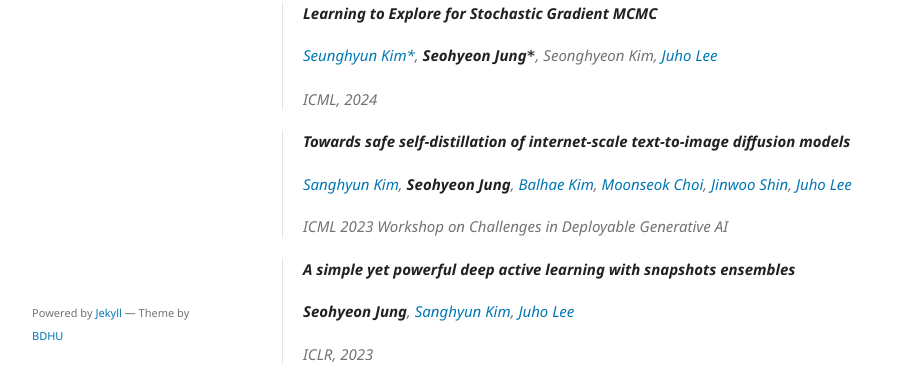
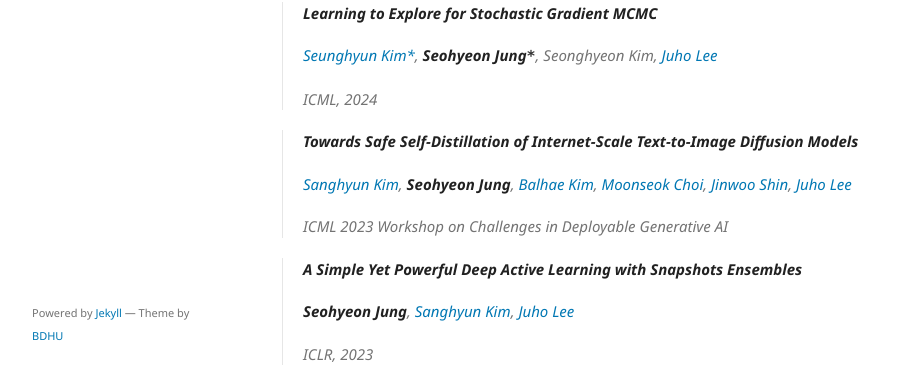
Before and after one commit to ciao-seohyeon/ciao-seohyeon.github.io, a Jekyll site: the page built from index.md, in a window 1280 px wide and 900 px high, scrolled down 523 px. Shown: the part 485-853 px from the top of the window, without its empty margins (178-1095 px from the left). Built offline with Jekyll 4.4.1, drawn with Linux system fonts in a browser that asks for light colours.

Commit message:
revise text

```diff
--- a/index.md
+++ b/index.md
@@ -55,14 +55,14 @@ My primary research interest includes:
 > ICML, 2024
 
 
-> [**Towards safe self-distillation of internet-scale text-to-image diffusion models**](https://arxiv.org/pdf/2307.05977)
+> [**Towards Safe Self-Distillation of Internet-Scale Text-to-Image Diffusion Models**](https://arxiv.org/pdf/2307.05977)
 >
 > [Sanghyun Kim](https://scholar.google.com/citations?user=BBQXZhkAAAAJ&hl=ko&oi=ao), [**Seohyeon Jung**](https://scholar.google.com/citations?user=9vDtR1IAAAAJ&hl=ko), [Balhae Kim](https://scholar.google.com/citations?user=YY_D3XkAAAAJ&hl=ko&oi=ao), [Moonseok Choi](https://scholar.google.com/citations?user=i-pOb1IAAAAJ&hl=ko), [Jinwoo Shin](https://scholar.google.com/citations?user=m3eDp7kAAAAJ&hl=ko&oi=ao), [Juho Lee](https://scholar.google.com/citations?user=Py4URJUAAAAJ&hl=ko&oi=ao)
 >
 > ICML 2023 Workshop on Challenges in Deployable Generative AI
 
 
-> [**A simple yet powerful deep active learning with snapshots ensembles**](https://openreview.net/pdf?id=IVESH65r0Ar)
+> [**A Simple Yet Powerful Deep Active Learning with Snapshots Ensembles**](https://openreview.net/pdf?id=IVESH65r0Ar)
 >
 > [**Seohyeon Jung**](https://scholar.google.com/citations?user=9vDtR1IAAAAJ&hl=ko), [Sanghyun Kim](https://scholar.google.com/citations?user=BBQXZhkAAAAJ&hl=ko&oi=ao), [Juho Lee](https://scholar.google.com/citations?user=Py4URJUAAAAJ&hl=ko&oi=ao)
 >
```
